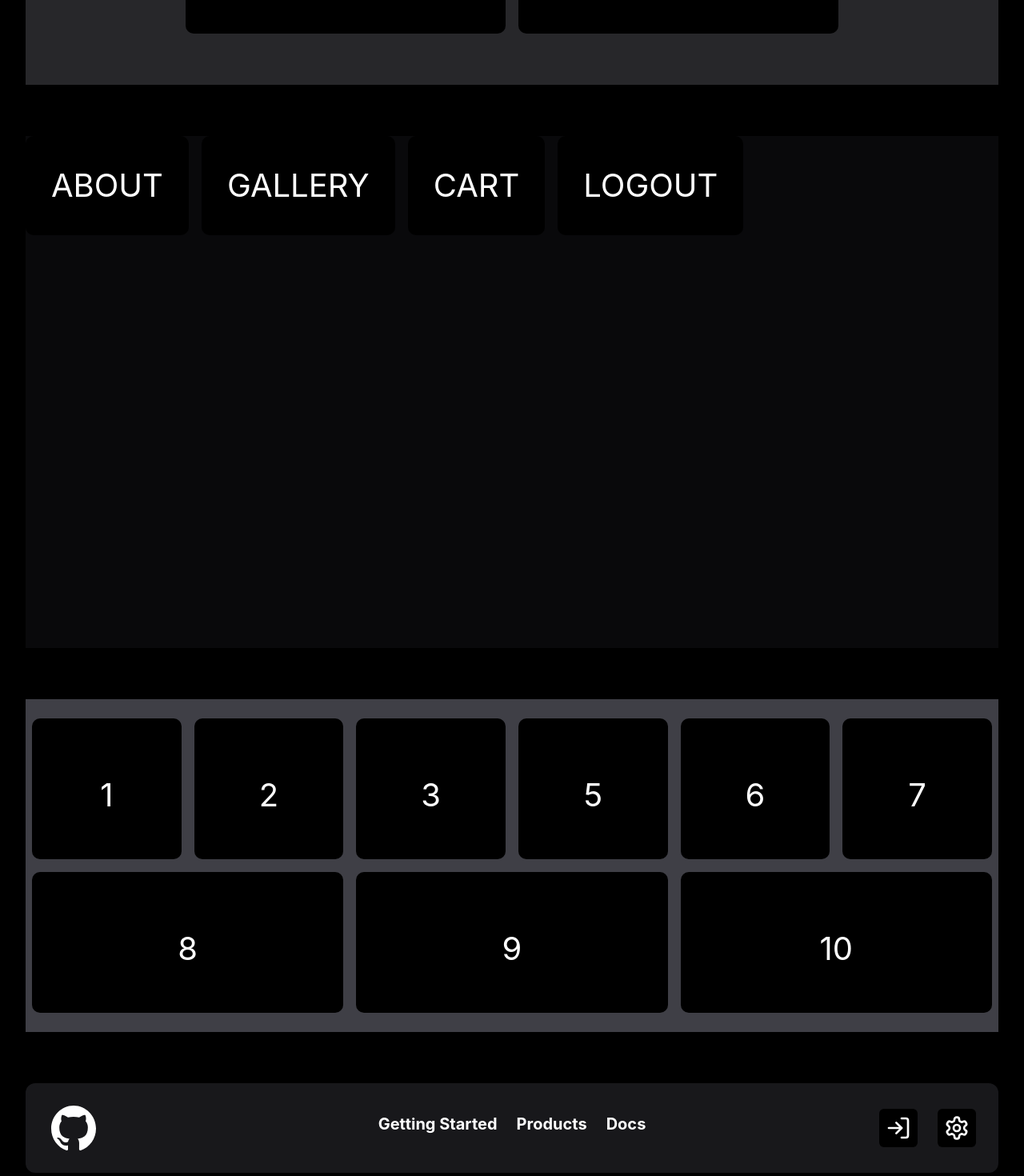
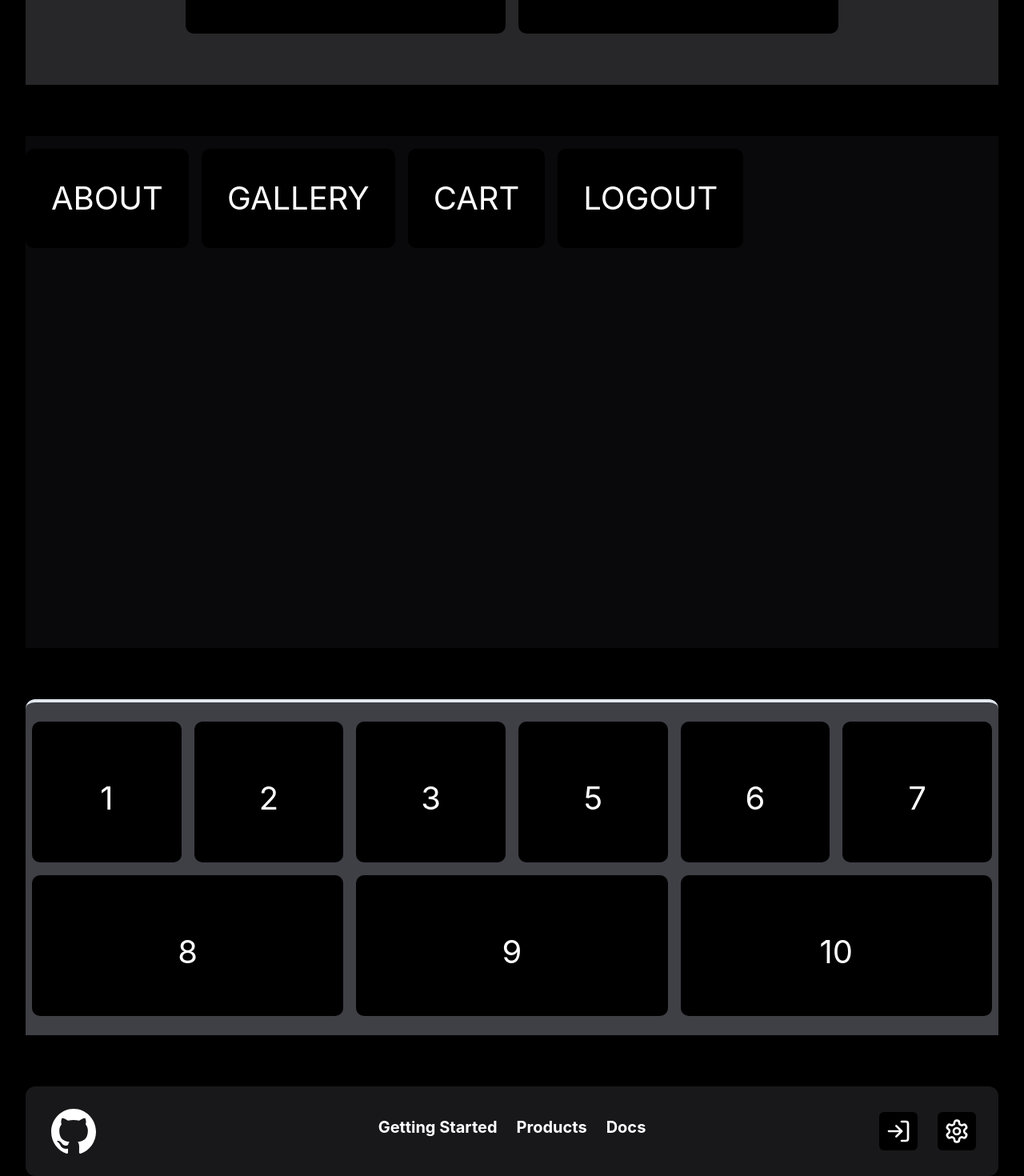
Before and after one commit to PouryaSoleimani/NEXT-TRAINING, a Next.js app: page /htmlcss-review/flexbox in a window 1280 px wide. Shown: the part 350-1820 px from the top of the page at 80% size. Built offline with nearby package versions, Linux system fonts and the light colour scheme.

Commit message:
🟧 FLEXBOX 🟧

```diff
--- a/pages/htmlcss-review/flexbox.tsx
+++ b/pages/htmlcss-review/flexbox.tsx
@@ -16,7 +16,7 @@ function FlexBox() {
 
 
             {/* ALIGN CONTENT */}
-            <div id="FLEX____CONTAINER2" className='w-[95%] bg-zinc-950 mx-auto mt-16 content-between'>
+            <div id="FLEX____CONTAINER2" className='w-[95%] bg-zinc-950 mx-auto mt-16 py-3 content-between '>
                 <div className="FLEX____ITEM2">ABOUT</div>
                 <div className="FLEX____ITEM2">GALLERY</div>
                 <div className="FLEX____ITEM2">CART</div>
@@ -25,7 +25,7 @@ function FlexBox() {
 
 
             {/* GROW AND SIZE */}
-            <div id="FLEX____CONTAINER3" className='w-[95%] py-16 bg-zinc-700 mx-auto mt-16 flex'>
+            <div id="FLEX____CONTAINER3" className='w-[95%] py-16 bg-zinc-700 mx-auto mt-16 border-t-4 rounded-t-xl flex'>
                 <div className="FLEX____ITEM3 size-44 grow">1</div>
                 <div className="FLEX____ITEM3 size-44 grow">2</div>
                 <div className="FLEX____ITEM3 size-44 grow">3</div>
--- a/styles/globals.css
+++ b/styles/globals.css
@@ -721,7 +721,6 @@ input[type="email"] {
 	border-radius: 10px;
 	text-align: center;
 }
-
 /* :::::::::::::::::::::::::::::::::::::::::::::::::::::::::::::::::::::::::::::::::::::::::::::::::::::::::::::::::::::::::::::::::::::::::::::::::::::::::::::::::::::: */
 #FLEX____CONTAINER2 {
 	display: flex;
```
